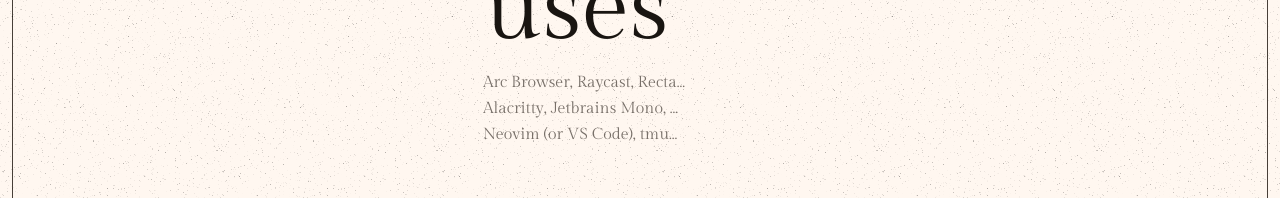
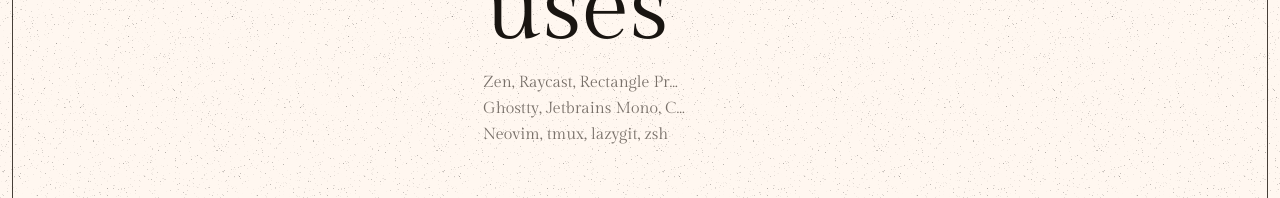
Before and after one commit to QuiiBz/portfolio, a Nuxt app: page /uses in a window 1280 px wide. Shown: the part 263-461 px from the top of the page. Built offline with nearby package versions, Linux system fonts and the light colour scheme.

Commit message:
feat: update /uses page (#11)

```diff
--- a/components/UsesPage.vue
+++ b/components/UsesPage.vue
@@ -4,13 +4,13 @@
       <span v-for="(letter, index) in USES" :style="{ animationDelay: `${(index + 2) / 10}s` }">{{ letter }}</span>
     </h1>
     <p class="subtitle hidden" :style="{ animationDelay: '0.3s' }">
-      Arc Browser, Raycast, Rectangle Pro, OrbStack
+      Zen, Raycast, Rectangle Pro, OrbStack
     </p>
     <p class="subtitle hidden" :style="{ animationDelay: '0.4s' }">
-      Alacritty, Jetbrains Mono, Catppuccin Macchiato
+      Ghostty, Jetbrains Mono, Catppuccin Macchiato
     </p>
     <p class="subtitle hidden" :style="{ animationDelay: '0.5s' }">
-      Neovim (or VS Code), tmux, lazygit, zsh
+      Neovim, tmux, lazygit, zsh
     </p>
   </div>
 </template>
```
